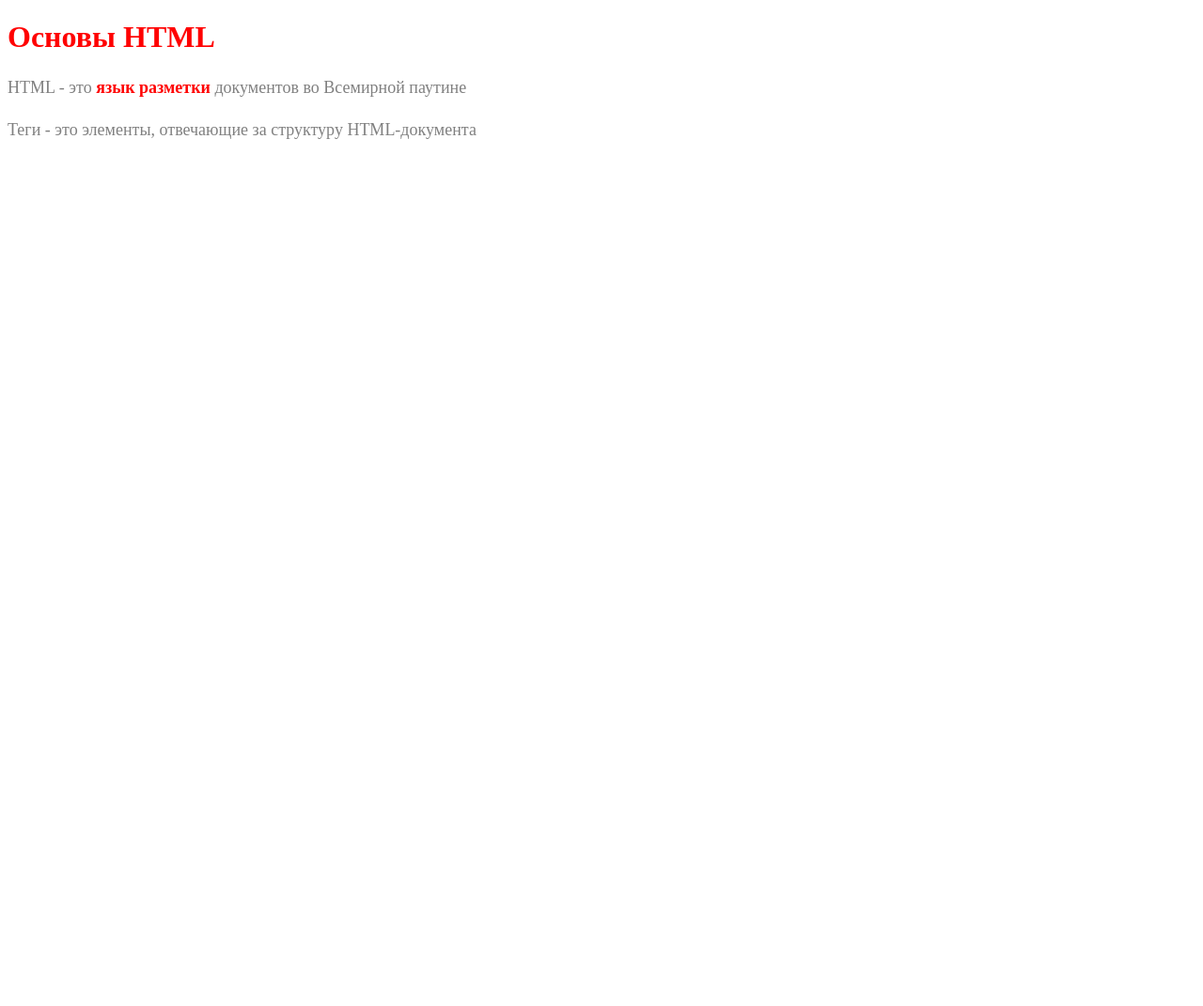
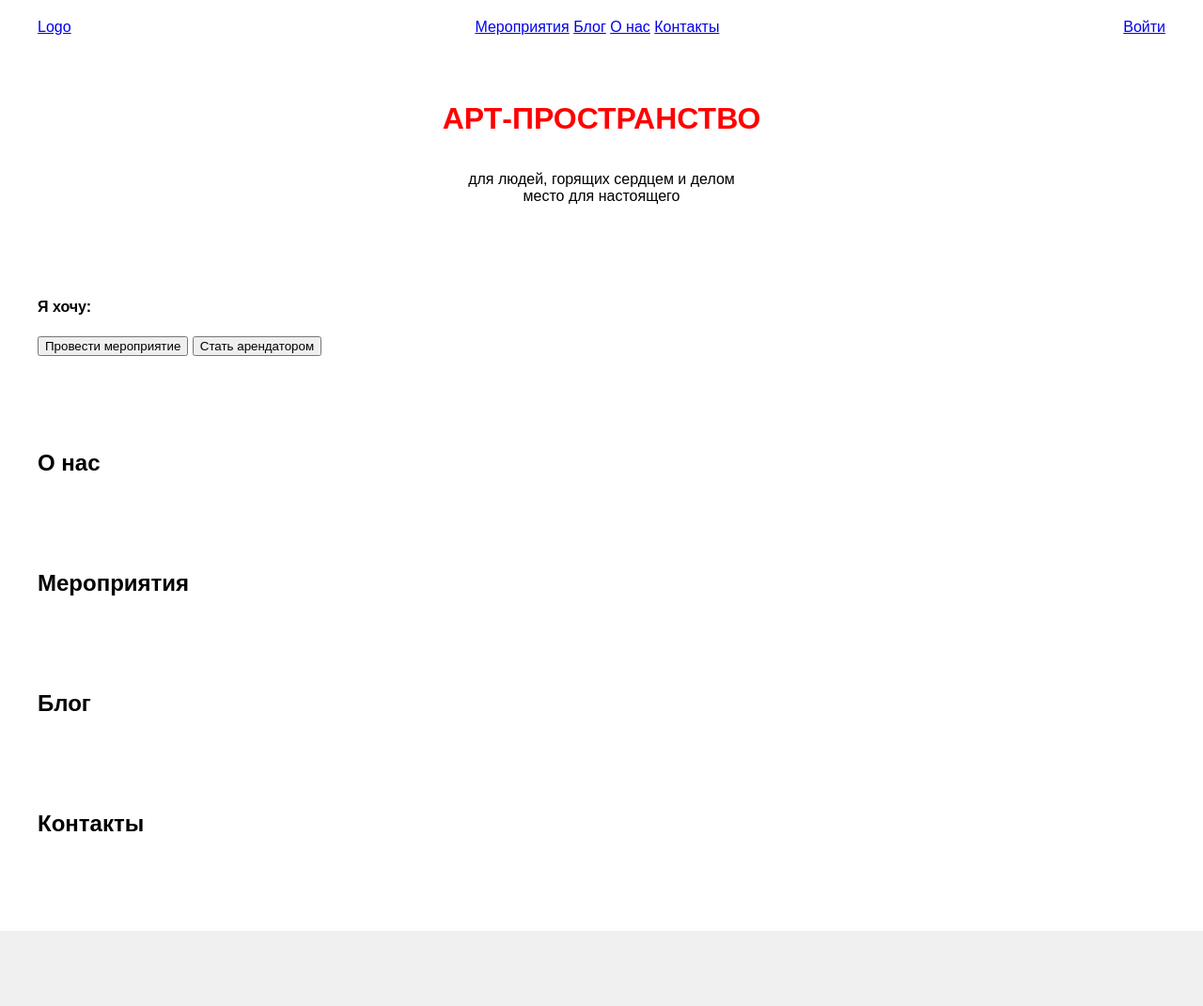
Before and after one commit to coffeeplatypas545-alt/coffeeplatypas545-alt.github.io, a plain HTML site: page index.html in a window 1280 px wide. Shown: the whole page at 94% size. Before the commit the page ends 800 px from the top, so only its background shows below. Drawn offline with Linux system fonts and the light colour scheme.

Commit message:
Задание 1.3

```diff
--- a/index.html
+++ b/index.html
@@ -1,18 +1,63 @@
-<!DOCTYPE html>
 <html lang="ru">
 <head>
-    <meta charset="UTF-8">
-    <title>Основы HTML</title>
+    <meta charset="UTF-8" />
+    <title>Page title</title>
     <link rel="stylesheet" href="styles/styles.css">
 </head>
-<body class="page">
-    <div class="article">
-        <h1 class="article__title">Основы HTML</h1>
-        <p class="article__text">
-            HTML - это <span class="article__highlight" style="color: red;">язык разметки</span>
-            документов во Всемирной паутине
-        </p>
-        <p class="article__text">Теги - это элементы, отвечающие за структуру HTML-документа</p>
-    </div>
+
+<body class="body">
+    <header class="page-header">
+        <a class="page-header__logo" href="#">Logo</a>
+        <nav class="page-header__nav">
+            <a class="page-header__nav-link" href="#">Мероприятия</a>
+            <a class="page-header__nav-link" href="#">Блог</a>
+            <a class="page-header__nav-link" href="#">О нас</a>
+            <a class="page-header__nav-link" href="#">Контакты</a>
+        </nav>
+        <a class="page-header__user-link" href="#">Войти</a>
+    </header>
+
+    <main class="main">
+        <div class="home">
+            <header class="main-header home__main-header">
+                <h1>АРТ-ПРОСТРАНСТВО</h1>
+                <img />
+                <p>для людей, горящих сердцем и делом<br>
+                   место для настоящего</p>
+            </header>
+
+            <section class="offers home__offers">
+                <h4 class="offers__title">Я хочу:</h4>
+                <div class="offers__btns">
+                    <button class="offers__btns btn btn--red" type="button">Провести мероприятие</button>
+                    <button class="offers__btns btn" type="button">Стать арендатором</button>
+                </div>
+            </section>
+
+            <section class="about home__about">
+                <h2 class="about__section-title section-title">О нас</h2>
+                <div class="about__container"></div>
+            </section>
+
+            <section class="upcoming home__upcoming">
+                <h2 class="upcoming__section-title section-title">Мероприятия</h2>
+                <div class="upcoming__container"></div>
+            </section>
+
+            <section class="listing home__listing">
+                <h2 class="listing__section-title section-title">Блог</h2>
+                <div></div>
+            </section>
+
+            <section class="contacts home__contacts">
+                <h2 class="contacts__section-title section-title">Контакты</h2>
+                <div class="contacts__container"></div>
+            </section>
+
+            <div class="doit"></div>
+        </div>
+    </main>
+
+    <footer class="page-footer"></footer>
 </body>
 </html>
--- a/styles/styles.css
+++ b/styles/styles.css
@@ -12,3 +12,41 @@ h1 {
     color: red;
     font-weight: bold;
 }
+
+body {
+    margin: 0;
+    font-family: Arial, sans-serif;
+}
+
+.page-header {
+    max-width: 1334px;
+    margin: 0 auto;
+    padding: 20px 40px;
+    display: flex;
+    justify-content: space-between;
+    align-items: center;
+}
+
+.main-header {
+    max-width: 1334px;
+    margin: 50px auto 100px;
+    padding: 0 40px;
+    text-align: center;
+}
+
+.offers,
+.about,
+.upcoming,
+.listing,
+.contacts {
+    max-width: 1334px;
+    margin: 0 auto 100px;
+    padding: 0 40px;
+}
+
+.page-footer {
+    max-width: 1334px;
+    margin: 0 auto;
+    padding: 40px;
+    background-color: #f0f0f0;
+}
```
